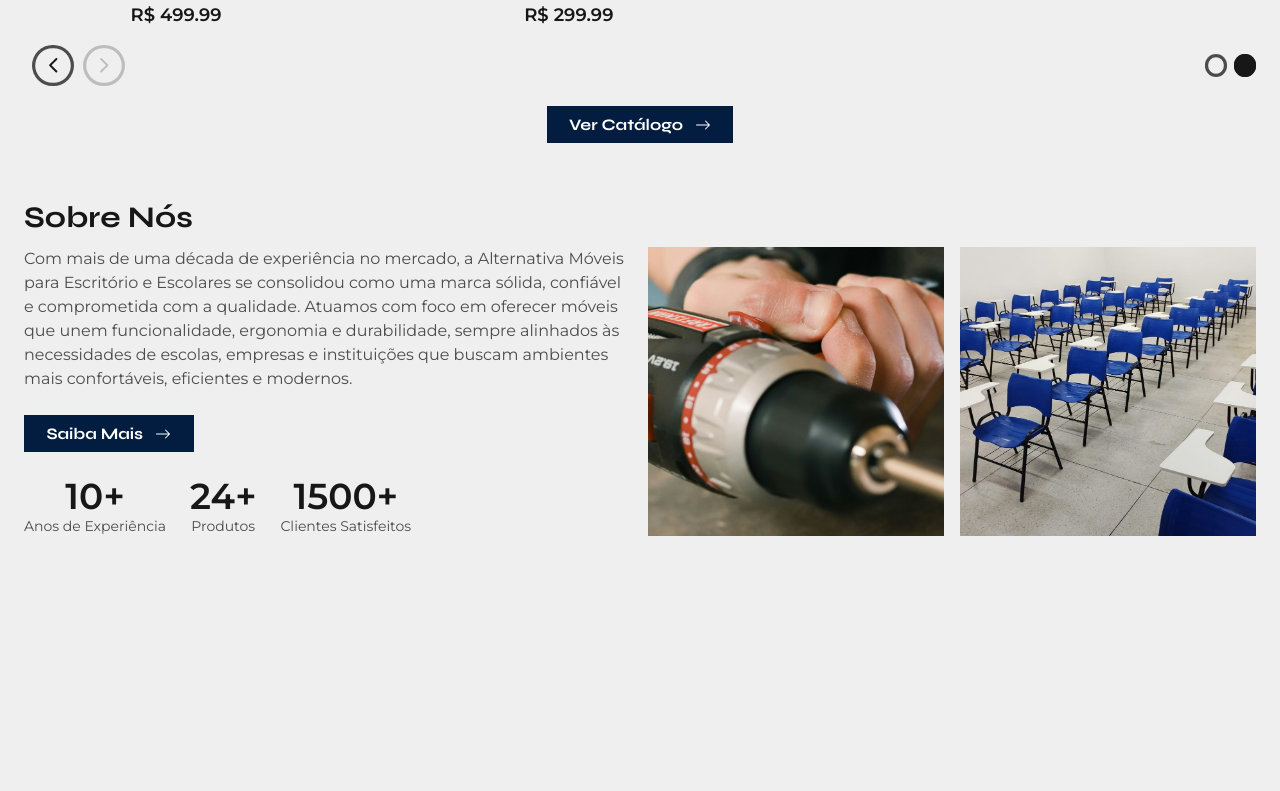
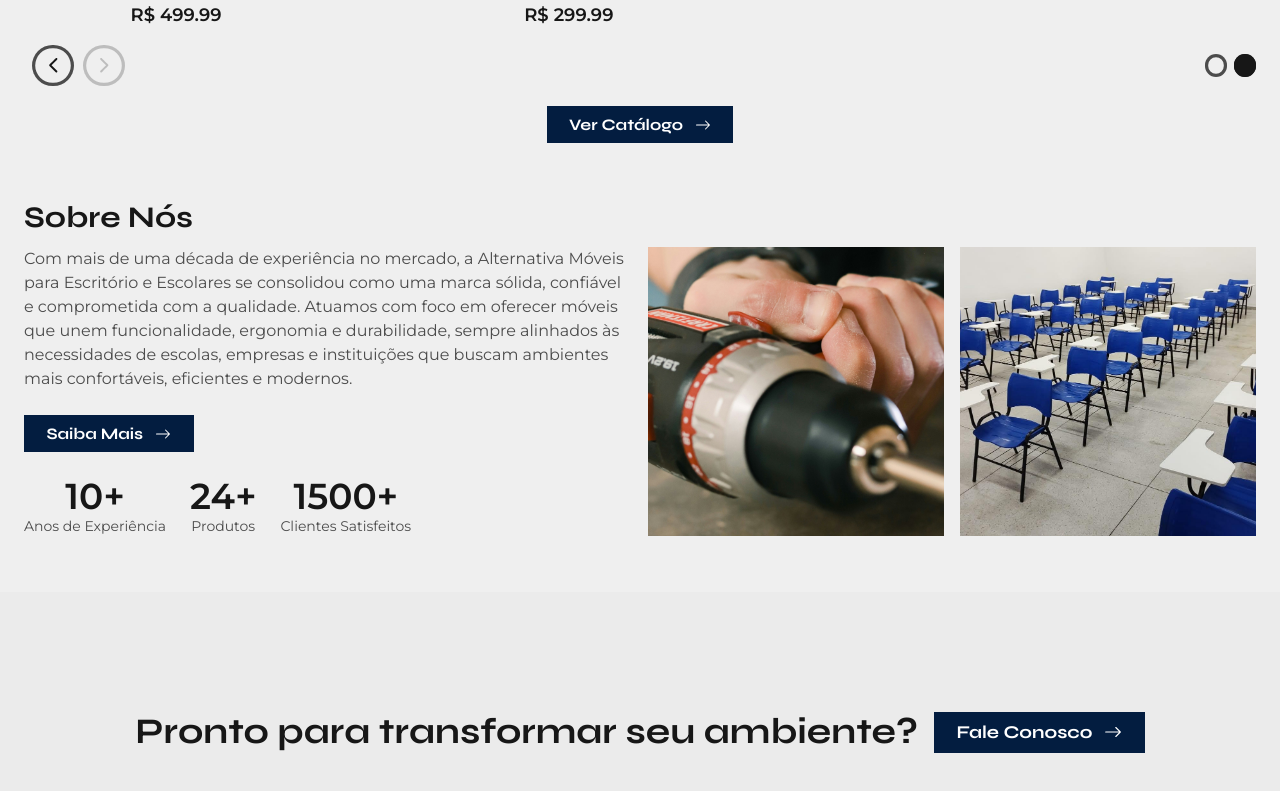
Before and after one commit to Jonatas-01/alternativa-moveis, a Next.js app: page / in a window 1280 px wide. Shown: the part 1914-2705 px from the top of the page. Before the commit the page ends 2450 px from the top, so only its background shows below. Built offline with nearby package versions, Linux system fonts and the light colour scheme.

Commit message:
feat: Criação do componente de chamada

```diff
--- a/app/page.tsx
+++ b/app/page.tsx
@@ -2,6 +2,7 @@ import Hero from '@/components/Hero/Hero';
 import Servicos from '@/components/Servicos/Servicos';
 import Destaque from '@/components/Destaque/Destaque';
 import SobreNos from '@/components/SobreNos/SobreNos';
+import Chamada from '@/components/Chamada/Chamada';
 
 export default function Home() {
   return (
@@ -14,6 +15,11 @@ export default function Home() {
       <div className="container mx-auto px-6">
         <SobreNos />
       </div>
+      <div className="bg-[#ebebeb]">
+        <div className='container mx-auto px-6 '>
+          <Chamada />
+        </div>
+      </div>
     </main>
   );
 }
--- /dev/null
+++ b/components/Chamada/Chamada.tsx
@@ -0,0 +1,10 @@
+import { BsArrowRight } from "react-icons/bs";
+
+export default function Chamada() {
+    return (
+        <div className="mt-14 py-20 sm:py-30 flex gap-4 justify-center flex-col md:flex-row">
+            <h2 className="text-2xl md:text-4xl">Pronto para transformar seu ambiente?</h2>
+            <a href="/contato" className="botoes flex items-center gap-3 text-lg max-w-[230px]">Fale Conosco <BsArrowRight /></a>
+        </div>
+    )
+}
```
